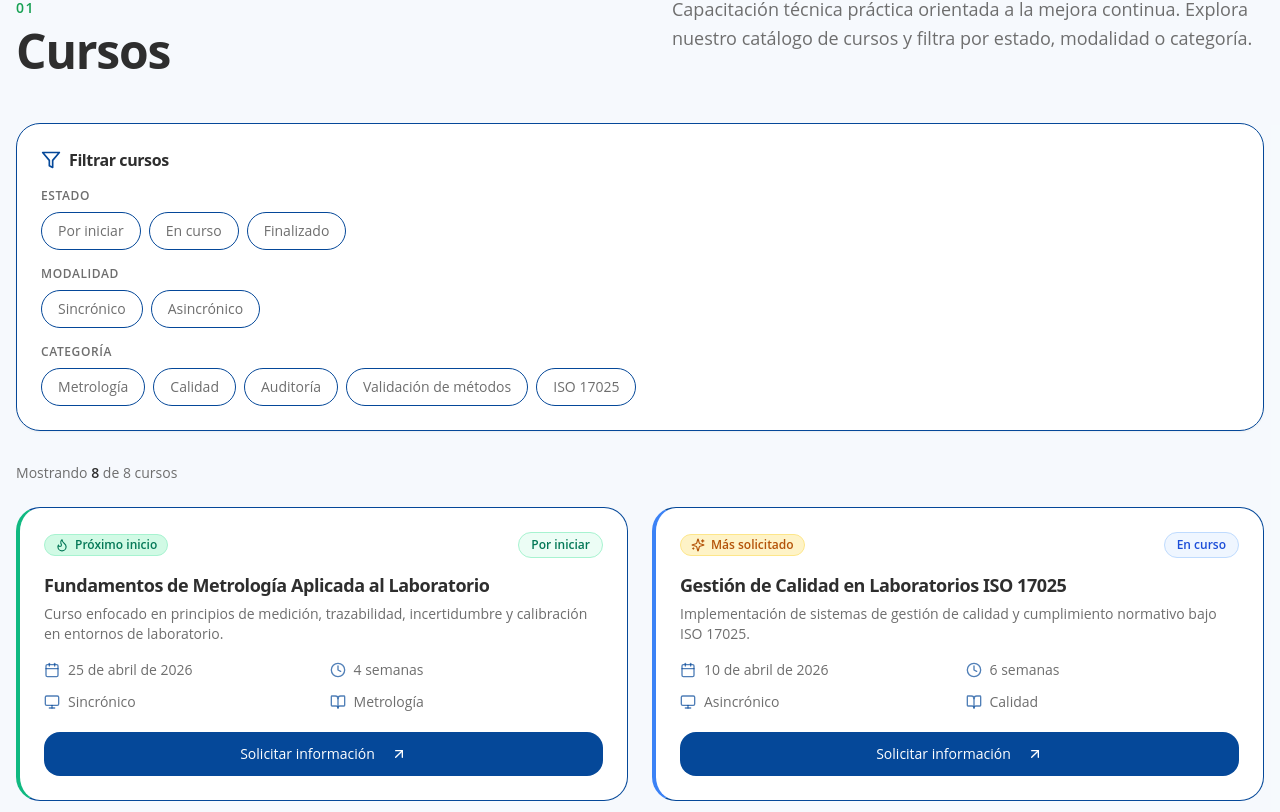
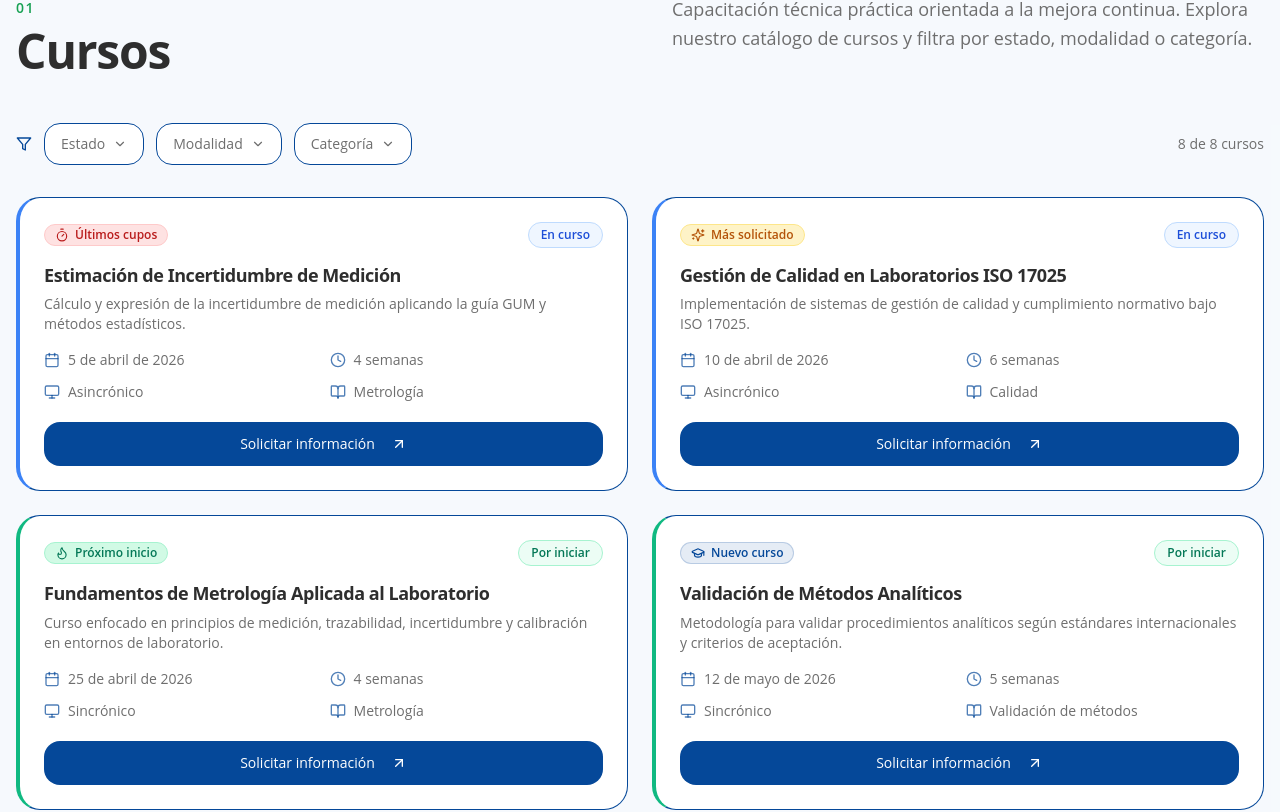
Before and after one commit to RocioValentin/cosultores, a React (Vite) app: page /capacitaciones in a window 1280 px wide. Shown: the part 1400-2212 px from the top of the page. Built offline with nearby package versions, Linux system fonts and the light colour scheme; the HTML template or start-up script is replaced by a standard one.

Commit message:
Changes
Co-authored-by: RocioValentin <70265139+RocioValentin@users.noreply.github.com>

```diff
--- a/src/components/capacitaciones/CursosCatalogo.tsx
+++ b/src/components/capacitaciones/CursosCatalogo.tsx
@@ -1,6 +1,6 @@
-import { useState, useMemo } from "react";
+import { useState, useMemo, useRef, useEffect } from "react";
 import { Link } from "react-router-dom";
-import { Calendar, Clock, Monitor, BookOpen, ArrowUpRight, Filter, Flame, GraduationCap, Timer, Sparkles } from "lucide-react";
+import { Calendar, Clock, Monitor, BookOpen, ArrowUpRight, Filter, Flame, GraduationCap, Timer, Sparkles, ChevronDown, X } from "lucide-react";
 import { Button } from "@/components/ui/button";
 import { Badge } from "@/components/ui/badge";
 
@@ -17,94 +17,14 @@ interface Curso {
 }
 
 const cursosData: Curso[] = [
-  {
-    id: 1,
-    titulo: "Fundamentos de Metrología Aplicada al Laboratorio",
-    categoria: "Metrología",
-    modalidad: "Sincrónico",
-    estado: "Por iniciar",
-    fecha_inicio: "2026-04-25",
-    duracion: "4 semanas",
-    descripcion: "Curso enfocado en principios de medición, trazabilidad, incertidumbre y calibración en entornos de laboratorio.",
-    badge: "Próximo inicio",
-  },
-  {
-    id: 2,
-    titulo: "Gestión de Calidad en Laboratorios ISO 17025",
-    categoria: "Calidad",
-    modalidad: "Asincrónico",
-    estado: "En curso",
-    fecha_inicio: "2026-04-10",
-    duracion: "6 semanas",
-    descripcion: "Implementación de sistemas de gestión de calidad y cumplimiento normativo bajo ISO 17025.",
-    badge: "Más solicitado",
-  },
-  {
-    id: 3,
-    titulo: "Auditoría Interna para Laboratorios",
-    categoria: "Auditoría",
-    modalidad: "Sincrónico",
-    estado: "Finalizado",
-    fecha_inicio: "2026-03-01",
-    duracion: "3 semanas",
-    descripcion: "Formación en auditorías internas, hallazgos, acciones correctivas y mejora continua.",
-    badge: "Curso finalizado",
-  },
-  {
-    id: 4,
-    titulo: "Validación de Métodos Analíticos",
-    categoria: "Validación de métodos",
-    modalidad: "Sincrónico",
-    estado: "Por iniciar",
-    fecha_inicio: "2026-05-12",
-    duracion: "5 semanas",
-    descripcion: "Metodología para validar procedimientos analíticos según estándares internacionales y criterios de aceptación.",
-    badge: "Nuevo curso",
-  },
-  {
-    id: 5,
-    titulo: "Estimación de Incertidumbre de Medición",
-    categoria: "Metrología",
-    modalidad: "Asincrónico",
-    estado: "En curso",
-    fecha_inicio: "2026-04-05",
-    duracion: "4 semanas",
-    descripcion: "Cálculo y expresión de la incertidumbre de medición aplicando la guía GUM y métodos estadísticos.",
-    badge: "Últimos cupos",
-  },
-  {
-    id: 6,
-    titulo: "Interpretación y Aplicación de la Norma ISO 17025:2017",
-    categoria: "ISO 17025",
-    modalidad: "Sincrónico",
-    estado: "Por iniciar",
-    fecha_inicio: "2026-05-20",
-    duracion: "3 semanas",
-    descripcion: "Análisis detallado de los requisitos de la norma ISO/IEC 17025:2017 y su implementación práctica.",
-    badge: "Próximo inicio",
-  },
-  {
-    id: 7,
-    titulo: "Control de Calidad Analítico y Cartas de Control",
-    categoria: "Calidad",
-    modalidad: "Asincrónico",
-    estado: "Por iniciar",
-    fecha_inicio: "2026-06-01",
-    duracion: "4 semanas",
-    descripcion: "Herramientas estadísticas para el control de calidad analítico: cartas de control, ensayos de aptitud y materiales de referencia.",
-    badge: "Nuevo curso",
-  },
-  {
-    id: 8,
-    titulo: "Gestión de No Conformidades y Acciones Correctivas",
-    categoria: "Auditoría",
-    modalidad: "Sincrónico",
-    estado: "Finalizado",
-    fecha_inicio: "2026-02-15",
-    duracion: "2 semanas",
-    descripcion: "Identificación, tratamiento y seguimiento de no conformidades con enfoque en análisis de causa raíz.",
-    badge: "Curso finalizado",
-  },
+  { id: 1, titulo: "Fundamentos de Metrología Aplicada al Laboratorio", categoria: "Metrología", modalidad: "Sincrónico", estado: "Por iniciar", fecha_inicio: "2026-04-25", duracion: "4 semanas", descripcion: "Curso enfocado en principios de medición, trazabilidad, incertidumbre y calibración en entornos de laboratorio.", badge: "Próximo inicio" },
+  { id: 2, titulo: "Gestión de Calidad en Laboratorios ISO 17025", categoria: "Calidad", modalidad: "Asincrónico", estado: "En curso", fecha_inicio: "2026-04-10", duracion: "6 semanas", descripcion: "Implementación de sistemas de gestión de calidad y cumplimiento normativo bajo ISO 17025.", badge: "Más solicitado" },
+  { id: 3, titulo: "Auditoría Interna para Laboratorios", categoria: "Auditoría", modalidad: "Sincrónico", estado: "Finalizado", fecha_inicio: "2026-03-01", duracion: "3 semanas", descripcion: "Formación en auditorías internas, hallazgos, acciones correctivas y mejora continua.", badge: "Curso finalizado" },
+  { id: 4, titulo: "Validación de Métodos Analíticos", categoria: "Validación de métodos", modalidad: "Sincrónico", estado: "Por iniciar", fecha_inicio: "2026-05-12", duracion: "5 semanas", descripcion: "Metodología para validar procedimientos analíticos según estándares internacionales y criterios de aceptación.", badge: "Nuevo curso" },
+  { id: 5, titulo: "Estimación de Incertidumbre de Medición", categoria: "Metrología", modalidad: "Asincrónico", estado: "En curso", fecha_inicio: "2026-04-05", duracion: "4 semanas", descripcion: "Cálculo y expresión de la incertidumbre de medición aplicando la guía GUM y métodos estadísticos.", badge: "Últimos cupos" },
+  { id: 6, titulo: "Interpretación y Aplicación de la Norma ISO 17025:2017", categoria: "ISO 17025", modalidad: "Sincrónico", estado: "Por iniciar", fecha_inicio: "2026-05-20", duracion: "3 semanas", descripcion: "Análisis detallado de los requisitos de la norma ISO/IEC 17025:2017 y su implementación práctica.", badge: "Próximo inicio" },
+  { id: 7, titulo: "Control de Calidad Analítico y Cartas de Control", categoria: "Calidad", modalidad: "Asincrónico", estado: "Por iniciar", fecha_inicio: "2026-06-01", duracion: "4 semanas", descripcion: "Herramientas estadísticas para el control de calidad analítico: cartas de control, ensayos de aptitud y materiales de referencia.", badge: "Nuevo curso" },
+  { id: 8, titulo: "Gestión de No Conformidades y Acciones Correctivas", categoria: "Auditoría", modalidad: "Sincrónico", estado: "Finalizado", fecha_inicio: "2026-02-15", duracion: "2 semanas", descripcion: "Identificación, tratamiento y seguimiento de no conformidades con enfoque en análisis de causa raíz.", badge: "Curso finalizado" },
 ];
 
 const estadoColors: Record<string, { bg: string; text: string; border: string }> = {
@@ -136,90 +56,96 @@ const formatDate = (dateStr: string) => {
   return d.toLocaleDateString("es-PE", { day: "numeric", month: "long", year: "numeric" });
 };
 
+const estadoOrder: Record<string, number> = { "En curso": 0, "Por iniciar": 1, "Finalizado": 2 };
+
+// Dropdown filter component
+const DropdownFilter = ({ label, options, value, onChange }: { label: string; options: string[]; value: string | null; onChange: (v: string | null) => void }) => {
+  const [open, setOpen] = useState(false);
+  const ref = useRef<HTMLDivElement>(null);
+
+  useEffect(() => {
+    const handler = (e: MouseEvent) => { if (ref.current && !ref.current.contains(e.target as Node)) setOpen(false); };
+    document.addEventListener("mousedown", handler);
+    return () => document.removeEventListener("mousedown", handler);
+  }, []);
+
+  return (
+    <div ref={ref} className="relative">
+      <button
+        onClick={() => setOpen(!open)}
+        className={`flex items-center gap-2 px-4 py-2.5 rounded-xl text-sm font-medium border transition-all duration-200 ${
+          value
+            ? "bg-primary text-primary-foreground border-primary shadow-sm"
+            : "bg-card text-muted-foreground border-border hover:border-primary/30 hover:text-foreground"
+        }`}
+      >
+        {value || label}
+        {value ? (
+          <X className="w-3.5 h-3.5 cursor-pointer" onClick={(e) => { e.stopPropagation(); onChange(null); }} />
+        ) : (
+          <ChevronDown className={`w-3.5 h-3.5 transition-transform ${open ? "rotate-180" : ""}`} />
+        )}
+      </button>
+      {open && (
+        <div className="absolute top-full left-0 mt-1 bg-card border border-border rounded-xl shadow-lg z-20 min-w-[180px] py-1 animate-in fade-in-0 zoom-in-95 duration-150">
+          {options.map((opt) => (
+            <button
+              key={opt}
+              onClick={() => { onChange(value === opt ? null : opt); setOpen(false); }}
+              className={`w-full text-left px-4 py-2 text-sm transition-colors ${
+                value === opt ? "bg-primary/10 text-primary font-medium" : "text-foreground hover:bg-muted"
+              }`}
+            >
+              {opt}
+            </button>
+          ))}
+        </div>
+      )}
+    </div>
+  );
+};
+
 const CursosCatalogo = () => {
   const [filtroEstado, setFiltroEstado] = useState<string | null>(null);
   const [filtroModalidad, setFiltroModalidad] = useState<string | null>(null);
   const [filtroCategoria, setFiltroCategoria] = useState<string | null>(null);
 
   const cursosFiltrados = useMemo(() => {
-    return cursosData.filter((c) => {
+    return cursosData
+      .filter((c) => {
         if (filtroEstado && c.estado !== filtroEstado) return false;
         if (filtroModalidad && c.modalidad !== filtroModalidad) return false;
         if (filtroCategoria && c.categoria !== filtroCategoria) return false;
         return true;
+      })
+      .sort((a, b) => {
+        const orderDiff = estadoOrder[a.estado] - estadoOrder[b.estado];
+        if (orderDiff !== 0) return orderDiff;
+        return new Date(a.fecha_inicio).getTime() - new Date(b.fecha_inicio).getTime();
       });
   }, [filtroEstado, filtroModalidad, filtroCategoria]);
 
   const hasFilters = filtroEstado || filtroModalidad || filtroCategoria;
 
-  const FilterButton = ({ label, active, onClick }: { label: string; active: boolean; onClick: () => void }) => (
-    <button
-      onClick={onClick}
-      className={`px-4 py-2 rounded-full text-sm font-medium transition-all duration-200 border ${
-        active
-          ? "bg-primary text-primary-foreground border-primary shadow-sm"
-          : "bg-card text-muted-foreground border-border hover:border-primary/30 hover:text-foreground"
-      }`}
-    >
-      {label}
-    </button>
-  );
-
   return (
     <div>
-      {/* Filtros */}
-      <div className="bg-card rounded-2xl p-6 border border-border shadow-sm mb-8">
-        <div className="flex items-center gap-2 mb-4">
-          <Filter className="w-5 h-5 text-primary" />
-          <h4 className="font-semibold text-foreground">Filtrar cursos</h4>
+      {/* Filtros compactos */}
+      <div className="flex flex-wrap items-center gap-3 mb-8">
+        <Filter className="w-4 h-4 text-primary" />
+        <DropdownFilter label="Estado" options={[...allEstados]} value={filtroEstado} onChange={setFiltroEstado} />
+        <DropdownFilter label="Modalidad" options={[...allModalidades]} value={filtroModalidad} onChange={setFiltroModalidad} />
+        <DropdownFilter label="Categoría" options={allCategorias} value={filtroCategoria} onChange={setFiltroCategoria} />
         {hasFilters && (
           <button
             onClick={() => { setFiltroEstado(null); setFiltroModalidad(null); setFiltroCategoria(null); }}
-              className="ml-auto text-sm text-accent hover:underline font-medium"
+            className="text-sm text-accent hover:underline font-medium ml-1"
           >
-              Limpiar filtros
+            Limpiar
           </button>
         )}
-        </div>
-
-        <div className="space-y-4">
-          {/* Estado */}
-          <div>
-            <span className="text-xs font-semibold text-muted-foreground uppercase tracking-wider mb-2 block">Estado</span>
-            <div className="flex flex-wrap gap-2">
-              {allEstados.map((e) => (
-                <FilterButton key={e} label={e} active={filtroEstado === e} onClick={() => setFiltroEstado(filtroEstado === e ? null : e)} />
-              ))}
-            </div>
-          </div>
-
-          {/* Modalidad */}
-          <div>
-            <span className="text-xs font-semibold text-muted-foreground uppercase tracking-wider mb-2 block">Modalidad</span>
-            <div className="flex flex-wrap gap-2">
-              {allModalidades.map((m) => (
-                <FilterButton key={m} label={m} active={filtroModalidad === m} onClick={() => setFiltroModalidad(filtroModalidad === m ? null : m)} />
-              ))}
-            </div>
-          </div>
-
-          {/* Categoría */}
-          <div>
-            <span className="text-xs font-semibold text-muted-foreground uppercase tracking-wider mb-2 block">Categoría</span>
-            <div className="flex flex-wrap gap-2">
-              {allCategorias.map((cat) => (
-                <FilterButton key={cat} label={cat} active={filtroCategoria === cat} onClick={() => setFiltroCategoria(filtroCategoria === cat ? null : cat)} />
-              ))}
-            </div>
-          </div>
-        </div>
-      </div>
-
-      {/* Resultados */}
-      <div className="flex items-center justify-between mb-6">
-        <p className="text-muted-foreground text-sm">
-          Mostrando <span className="font-semibold text-foreground">{cursosFiltrados.length}</span> de {cursosData.length} cursos
-        </p>
+        <span className="text-muted-foreground text-sm ml-auto">
+          {cursosFiltrados.length} de {cursosData.length} cursos
+        </span>
       </div>
 
       {/* Grid de cursos */}
@@ -246,7 +172,6 @@ const CursosCatalogo = () => {
                 className={`group bg-card rounded-2xl border border-border overflow-hidden hover:shadow-lg transition-all duration-300 border-l-4 ${accent} ${isFinished ? "opacity-75" : ""}`}
               >
                 <div className="p-6">
-                  {/* Badge + Estado */}
                   <div className="flex items-center justify-between mb-4">
                     <Badge className={`${badgeCfg.className} border gap-1.5 text-xs font-semibold`}>
                       <BadgeIcon className="w-3.5 h-3.5" />
@@ -256,16 +181,10 @@ const CursosCatalogo = () => {
                       {curso.estado}
                     </span>
                   </div>
-
-                  {/* Título */}
                   <h4 className="font-bold text-lg text-foreground mb-2 group-hover:text-primary transition-colors leading-tight">
                     {curso.titulo}
                   </h4>
-
-                  {/* Descripción */}
                   <p className="text-muted-foreground text-sm mb-4 line-clamp-2">{curso.descripcion}</p>
-
-                  {/* Metadatos */}
                   <div className="grid grid-cols-2 gap-3 mb-5">
                     <div className="flex items-center gap-2 text-sm text-muted-foreground">
                       <Calendar className="w-4 h-4 text-primary/70 flex-shrink-0" />
@@ -284,8 +203,6 @@ const CursosCatalogo = () => {
                       <span>{curso.categoria}</span>
                     </div>
                   </div>
-
-                  {/* CTA */}
                   <Link to="/contacto">
                     <Button
                       className={`w-full rounded-xl h-11 font-medium ${
```
Lines whose indentation alone changed are shown as unchanged.
